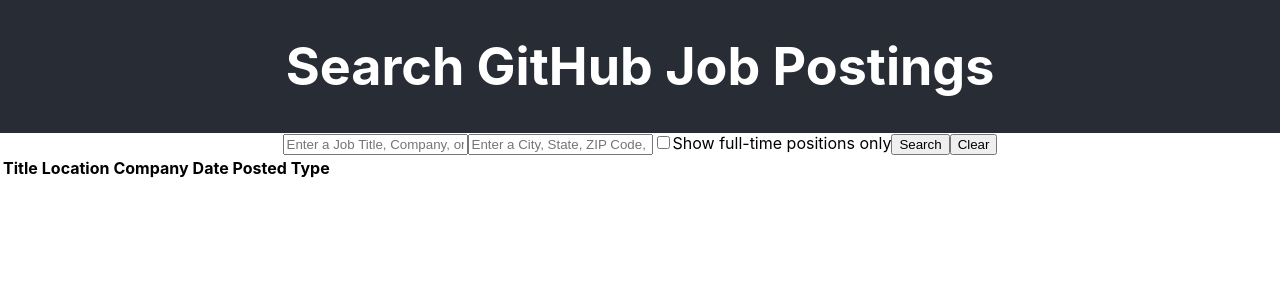
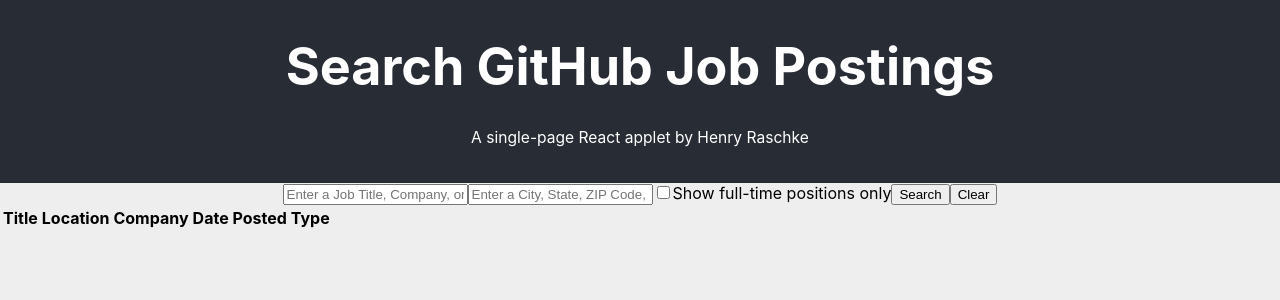
Before and after one commit to jebrii/altair-ui-team-exam, a React (Create React App) app: page / in a window 1280 px wide. Shown: the top 300 px of the page. Built offline with nearby package versions, Linux system fonts and the light colour scheme.

Commit message:
Added subtext and further App styling

```diff
--- a/src/components/App/App.css
+++ b/src/components/App/App.css
@@ -1,5 +1,8 @@
 .App {
   text-align: center;
+  background-color: #eee;
+  min-height: 100vh;
+  padding-bottom: 60px;
 }
 
 .App-header {
@@ -13,6 +16,12 @@
   color: white;
 }
 
+.subtext {
+  font-size: 0.6em;
+  position: relative;
+  bottom: 20px;
+}
+
 .App-link {
   color: #61dafb;
 }
--- a/src/components/App/App.js
+++ b/src/components/App/App.js
@@ -72,6 +72,7 @@
           <h1>
             Search GitHub Job Postings
           </h1>
+          <p className="subtext">A single-page React applet by Henry Raschke</p>
         </div>
         <QueriesBar onSearch={this.search} onClear={this.clearResults} />
         <ResultsList positions={this.state.searchResults || []} columns={columns} />
```
